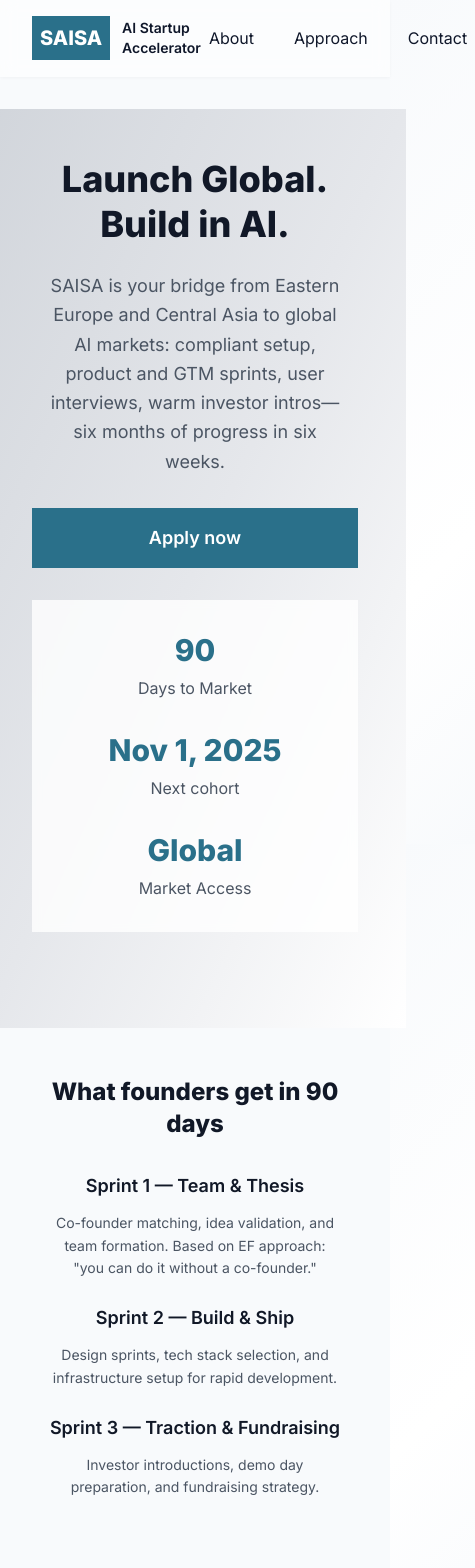
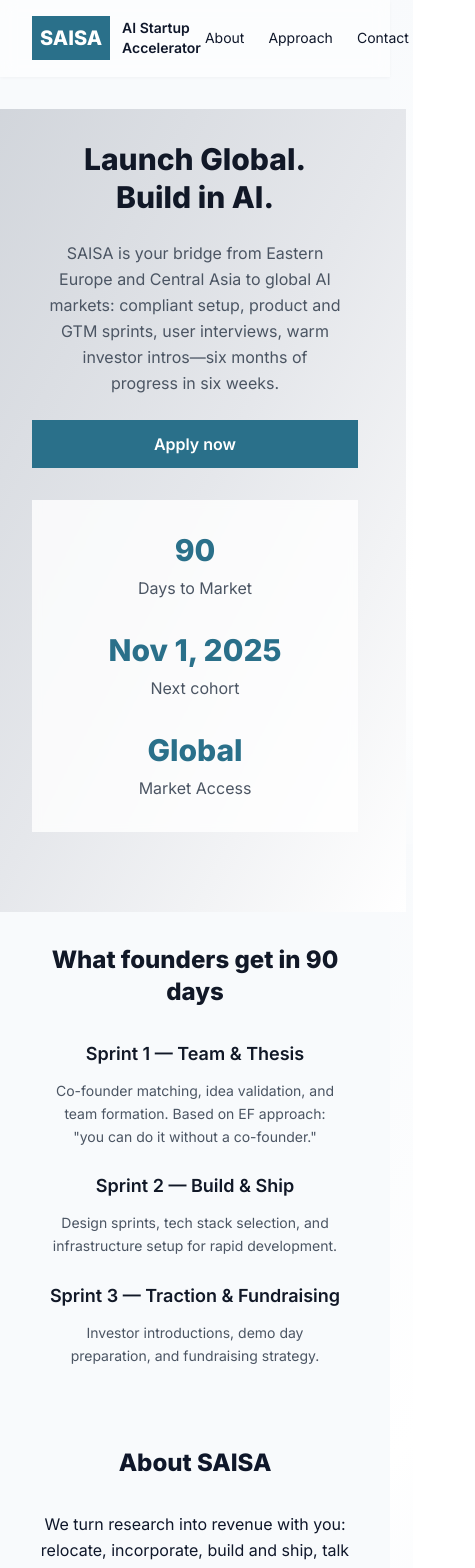
Before and after one commit to derlugov25/saisa, a React (Vite) app: page / in a window 390 px wide. Shown: the top 1568 px of the page, 475 px wide, since content can reach past the window. Built offline with nearby package versions, Linux system fonts and the light colour scheme.

Commit message:
Fix mobile navigation and optimize page sizing for better mobile experience

```diff
--- a/src/App.tsx
+++ b/src/App.tsx
@@ -87,29 +87,29 @@ export default function App(){
             <a href="#contact" className="hover:underline">Contact</a>
           </nav>
 
-          <div className="md:hidden flex items-center gap-6">
-            <a href="#about" className="text-base font-medium hover:underline px-2 py-1">About</a>
-            <a href="#faq" className="text-base font-medium hover:underline px-2 py-1">Approach</a>
-            <a href="#contact" className="text-base font-medium hover:underline px-2 py-1">Contact</a>
+          <div className="md:hidden flex items-center gap-4">
+            <a href="#about" className="text-sm font-medium hover:underline px-1 py-1">About</a>
+            <a href="#faq" className="text-sm font-medium hover:underline px-1 py-1">Approach</a>
+            <a href="#contact" className="text-sm font-medium hover:underline px-1 py-1">Contact</a>
           </div>
         </div>
       </header>
 
       <main className="py-8">
-        <div className="bg-gradient-to-br from-gray-300 via-gray-200 to-white text-gray-800 py-12 -mx-4 px-4">
+        <div className="bg-gradient-to-br from-gray-300 via-gray-200 to-white text-gray-800 py-8 sm:py-12 -mx-4 px-4">
           <div className="container">
             <div className="max-w-4xl mx-auto text-center">
-              <h1 className="text-4xl sm:text-5xl md:text-6xl font-bold leading-tight mb-6 text-gray-900">
+              <h1 className="text-3xl sm:text-4xl md:text-5xl lg:text-6xl font-bold leading-tight mb-6 text-gray-900">
                 <span className="block">Launch Global.</span>
                 <span className="block">Build in AI.</span>
               </h1>
 
-              <p className="text-lg sm:text-xl text-gray-600 mb-8 max-w-3xl mx-auto leading-relaxed px-4">
+              <p className="text-base sm:text-lg md:text-xl text-gray-600 mb-6 sm:mb-8 max-w-3xl mx-auto leading-relaxed px-4">
                 SAISA is your bridge from Eastern Europe and Central Asia to global AI markets: compliant setup, product and GTM sprints, user interviews, warm investor intros—six months of progress in six weeks.
               </p>
 
               <div className="flex flex-col sm:flex-row gap-6 justify-center mb-8">
-                <a href="#contact" className="w-full sm:w-auto text-center px-8 sm:px-10 py-4 bg-accent text-white font-semibold hover:bg-accent/90 transition-all duration-300 hover:shadow-lg text-lg">Apply now</a>
+                <a href="#contact" className="w-full sm:w-auto text-center px-6 sm:px-8 md:px-10 py-3 sm:py-4 bg-accent text-white font-semibold hover:bg-accent/90 transition-all duration-300 hover:shadow-lg text-base sm:text-lg">Apply now</a>
               </div>
 
               <div className="bg-white/80 backdrop-blur-sm p-8 mb-12">
@@ -133,7 +133,7 @@ export default function App(){
         </div>
 
         {/* Секция со спринтами */}
-        <div className="container py-12">
+        <div className="container py-8 sm:py-12">
           <div className="max-w-4xl mx-auto">
             <h2 className="text-2xl font-bold mb-8 text-gray-900 text-center">What founders get in 90 days</h2>
             <div className="grid grid-cols-1 md:grid-cols-3 gap-6 md:gap-8">
@@ -147,14 +147,14 @@ export default function App(){
           </div>
         </div>
 
-        <section id="about" className="container mt-16 scroll-mt-24">
+        <section id="about" className="container mt-12 sm:mt-16 scroll-mt-24">
           <h2 className="text-2xl font-bold mb-8 text-center">About SAISA</h2>
           <p className="text-muted max-w-4xl mx-auto text-center leading-relaxed">
             We turn research into revenue with you: relocate, incorporate, build and ship, talk to customers, and fundraise—co-building AI companies from Eastern Europe and Central Asia for global markets. We partner with founders from the region to co-build global-first AI startups with clean relocation and incorporation, focused product and GTM sprints, customer pipelines, and fundraising support that compound into traction quickly.
           </p>
         </section>
 
-        <section id="faq" className="container mt-16 scroll-mt-24">
+        <section id="faq" className="container mt-12 sm:mt-16 scroll-mt-24">
           <h2 className="text-2xl font-bold mb-8 text-center">FAQ</h2>
           <div className="max-w-4xl mx-auto space-y-4 px-4">
             {faqData.map((item, index) => (
@@ -163,7 +163,7 @@ export default function App(){
           </div>
         </section>
 
-        <section id="contact" className="container mt-16 mb-24 scroll-mt-24">
+        <section id="contact" className="container mt-12 sm:mt-16 mb-16 sm:mb-24 scroll-mt-24">
           <div className="text-center max-w-4xl mx-auto">
             <h2 className="text-2xl font-bold mb-8 text-gray-900">
               Seize the opportunity to lead the AI revolution
```
